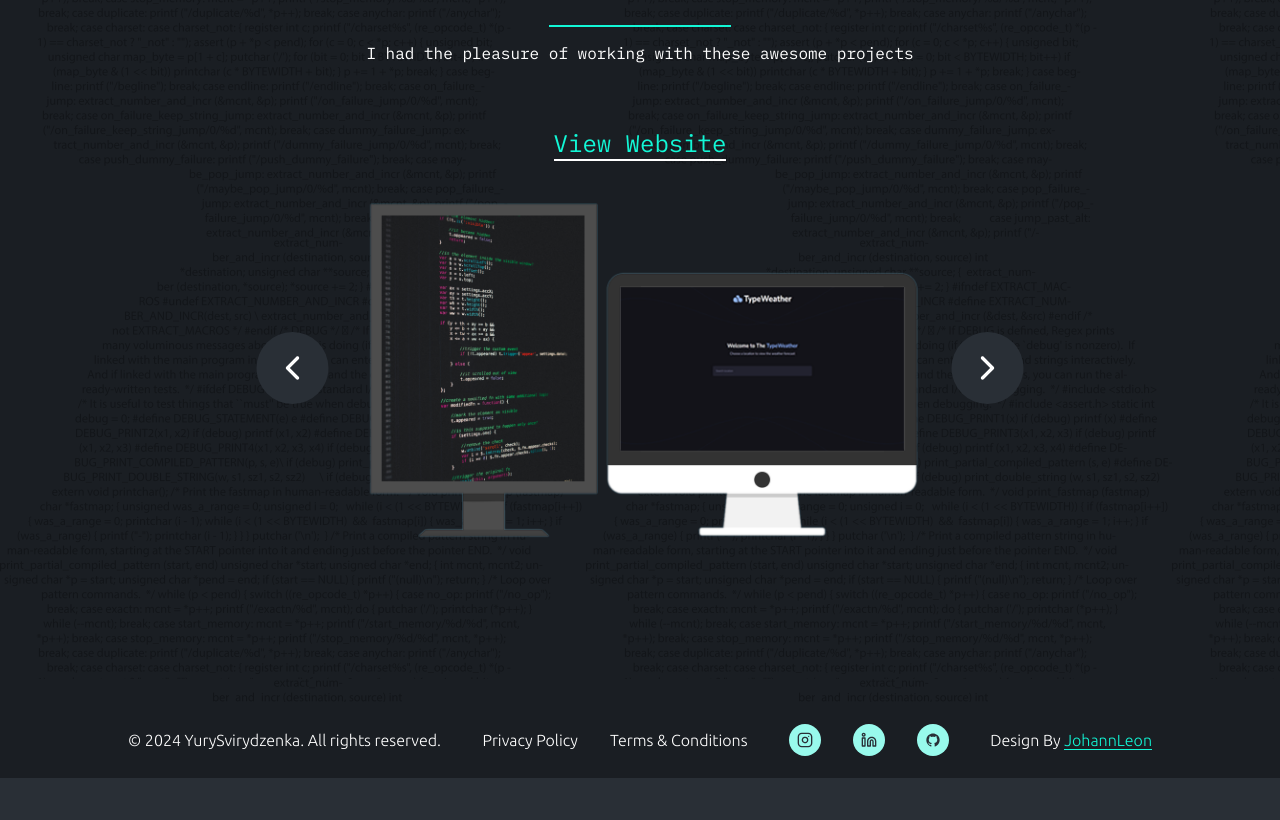
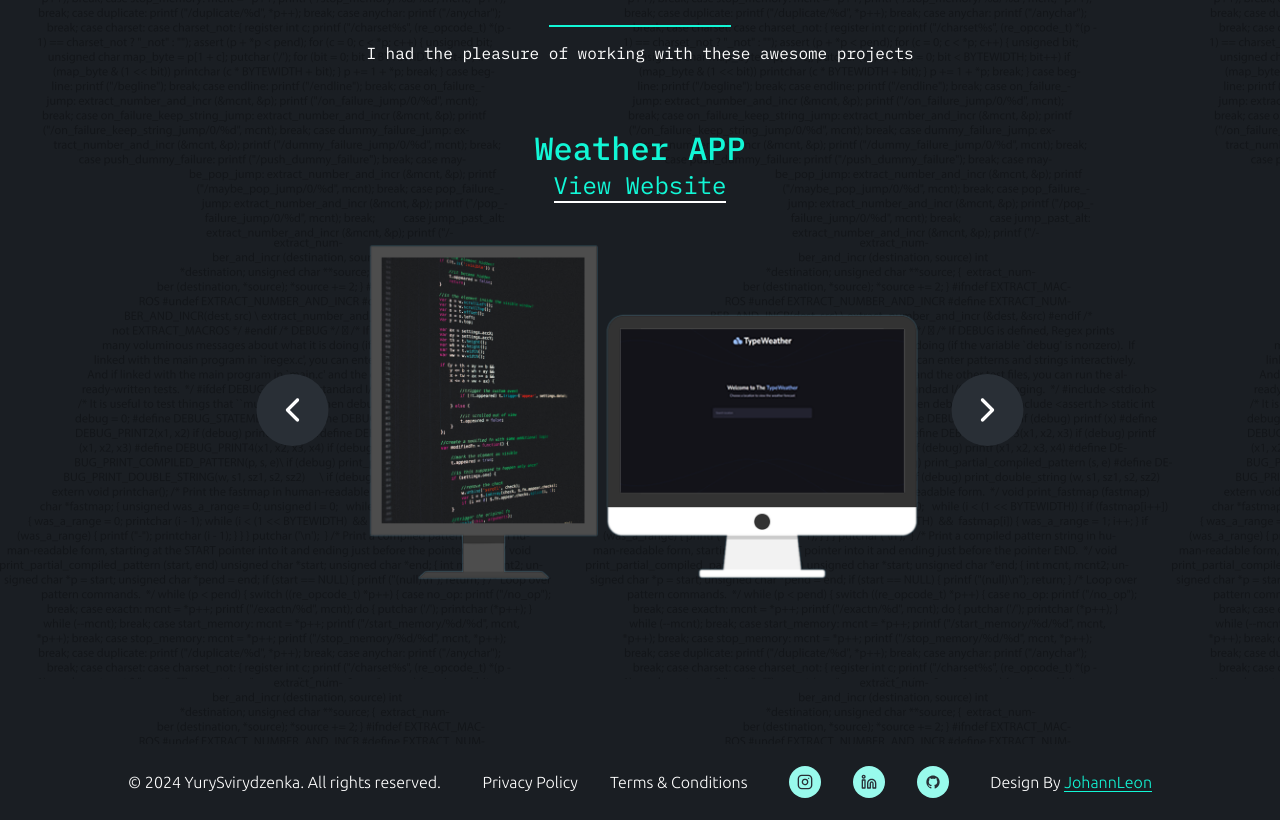
Before and after one commit to NoOseGG/portfolio-react, a React (Vite) app: page / in a window 1280 px wide. Shown: the part 4707-5527 px from the top of the page. Before the commit the page ends 5485 px from the top, so only its background shows below. Built offline with nearby package versions, Linux system fonts and the light colour scheme.

Commit message:
added functions in works

```diff
--- a/src/components/Portfolio/Works/Projects/Projects.module.css
+++ b/src/components/Portfolio/Works/Projects/Projects.module.css
@@ -5,8 +5,20 @@
   gap: 64px;
 }
 
+.title {
+  margin-top: 64px;
+  font: var(--h2-m);
+  color: var(--brand-1);
+}
+
 .link__to {
   position: relative;
+}
+
+.link__to__project {
+  font: var(--menu-m);
+  color: var(--brand-1);
+  border-bottom: 2px solid var(--white);
 }
 
 .button {
@@ -31,6 +43,12 @@
   }
 }
 
+@media (max-width: 550px) {
+  .link__to__project {
+    font: var(--media-m);
+  }
+}
+
 @media (max-width: 390px) {
   .link__to__project {
     font: var(--media-m);
--- a/src/components/Portfolio/Works/Projects/Projects.tsx
+++ b/src/components/Portfolio/Works/Projects/Projects.tsx
@@ -1,21 +1,83 @@
-import React from "react";
+import React, { useState } from "react";
 
 import styles from "./Projects.module.css";
 
 import workWeather from "/src/assets/images/works/works-weather.png";
+import workRM from "/src/assets/images/works/works-r&m.png";
+import workToDo from "/src/assets/images/works/works-todo.png";
 import buttonLeft from "/src/assets/images/works/button-l.svg";
 import buttonRight from "/src/assets/images/works/button-r.svg";
 
+const projects = [
+  {
+    name: "Weather APP",
+    link: "https://weather-pet-project.netlify.app/",
+    image: workWeather,
+  },
+  {
+    name: "Rick & Morty database",
+    link: "https://rick-and-morty-pet-project.netlify.app/",
+    image: workRM,
+  },
+  {
+    name: "ToDo List",
+    link: "https://todos-front-end.netlify.app/",
+    image: workToDo,
+  },
+];
+
 const Projects: React.FC = () => {
+  const [count, setCount] = useState(0);
+
+  const prevProject = () => {
+    if (count === 0) {
+      setCount(projects.length - 1);
+      return;
+    }
+    setCount((prev) => prev - 1);
+  };
+
+  const nextProject = () => {
+    if (count === projects.length - 1) {
+      setCount(0);
+      return;
+    } else {
+      setCount((prev) => prev + 1);
+    }
+  };
+
   return (
-    <div className={styles.project}>
-      <img src={buttonLeft} alt="" className={styles.button} />
-      <div className={styles.link__to}>
-        <img src={workWeather} alt="weather" className={styles.project__img} />
-
+    <>
+      <h3 className={styles.title}>{projects[count].name}</h3>
+      <a
+        className={styles.link__to__project}
+        href={projects[count].link}
+        target="_blank"
+      >
+        View Website
+      </a>
+      <div className={styles.project}>
+        <img
+          onClick={prevProject}
+          src={buttonLeft}
+          alt=""
+          className={styles.button}
+        />
+        <div className={styles.link__to}>
+          <img
+            src={projects[count].image}
+            alt="weather"
+            className={styles.project__img}
+          />
+        </div>
+        <img
+          onClick={nextProject}
+          src={buttonRight}
+          alt=""
+          className={styles.button}
+        />
       </div>
-      <img src={buttonRight} alt="" className={styles.button} />
-    </div>
+    </>
   );
 };
 
--- a/src/components/Portfolio/Works/Works.module.css
+++ b/src/components/Portfolio/Works/Works.module.css
@@ -9,24 +9,11 @@
   align-items: center;
 }
 
-.link__to__project {
-  margin-top: 64px;
-  font: var(--menu-m);
-  color: var(--brand-1);
-  border-bottom: 2px solid var(--white);
-  top: 70px;
-  right: 105px;
-}
+
 
 @media (max-width: 768px) {
   .works__inner {
     padding: 64px;
-  }
-}
-
-@media (max-width: 550px) {
-  .link__to__project {
-    font: var(--media-m);
   }
 }
 
--- a/src/components/Portfolio/Works/Works.tsx
+++ b/src/components/Portfolio/Works/Works.tsx
@@ -14,13 +14,7 @@ const Works: React.FC = () => {
         <div className={styles.works__inner}>
           <img src={scroll} alt="scroll" />
           <Title />
-          <a
-            className={styles.link__to__project}
-            href="https://weather-pet-project.netlify.app/"
-            target="_blank"
-          >
-            View Website
-          </a>
+
           <Projects />
         </div>
       </Container>
```
Also changed, not shown: src/assets/images/works/works-r&m.png (added), src/assets/images/works/works-todo.png (added).
